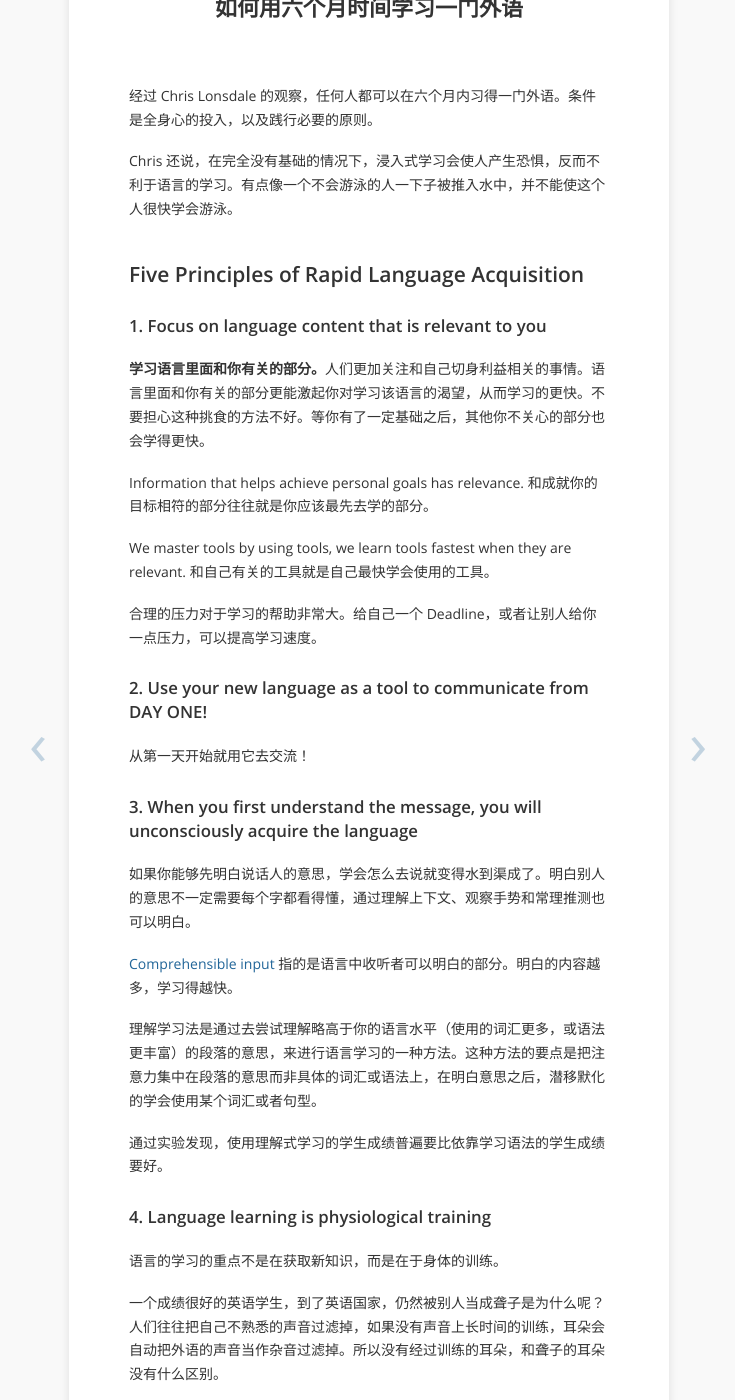
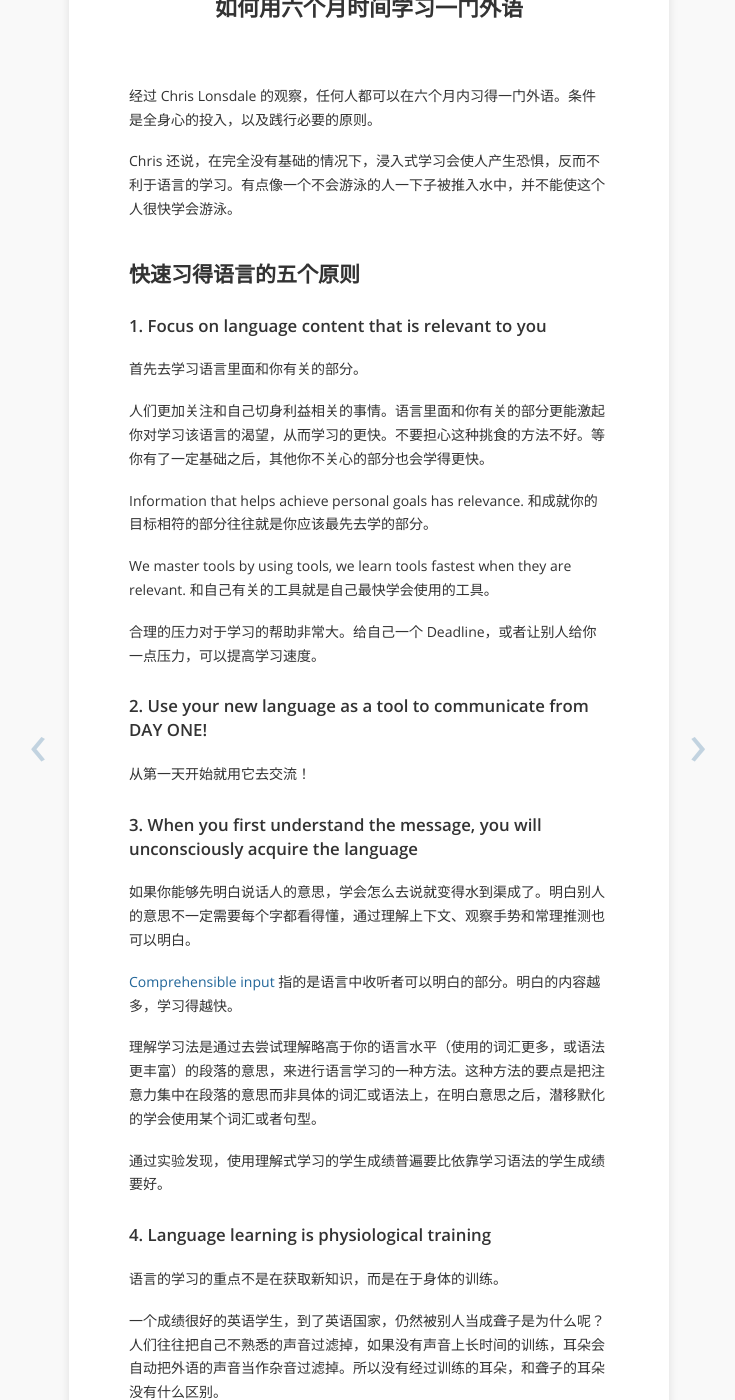
Before and after one commit to yusite/yuzijie, a Jekyll site: the page built from _posts/2015-11-04-learn-any-language-in-6-months.markdown, in a window 1280 px wide and 1400 px high, scrolled down 240 px. Shown: the whole window, without its empty margins (271-1006 px from the left). Built offline with Jekyll 4.4.1, drawn with Linux system fonts in a browser that asks for light colours; some of the changed text lies outside the part shown.

Commit message:
update post

```diff
--- a/_posts/2015-11-04-learn-any-language-in-6-months.markdown
+++ b/_posts/2015-11-04-learn-any-language-in-6-months.markdown
@@ -9,11 +9,13 @@ categories: How-to
 
 Chris 还说，在完全没有基础的情况下，浸入式学习会使人产生恐惧，反而不利于语言的学习。有点像一个不会游泳的人一下子被推入水中，并不能使这个人很快学会游泳。
 
-## Five Principles of Rapid Language Acquisition
+## 快速习得语言的五个原则
 
 ### 1. Focus on language content that is relevant to you
 
-**学习语言里面和你有关的部分。**人们更加关注和自己切身利益相关的事情。语言里面和你有关的部分更能激起你对学习该语言的渴望，从而学习的更快。不要担心这种挑食的方法不好。等你有了一定基础之后，其他你不关心的部分也会学得更快。
+首先去学习语言里面和你有关的部分。
+
+人们更加关注和自己切身利益相关的事情。语言里面和你有关的部分更能激起你对学习该语言的渴望，从而学习的更快。不要担心这种挑食的方法不好。等你有了一定基础之后，其他你不关心的部分也会学得更快。
 
 Information that helps achieve personal goals has relevance. 和成就你的目标相符的部分往往就是你应该最先去学的部分。
 
@@ -49,7 +51,7 @@ Talking takes muscle.
 
 You must learn to tolerate ambiguity. 你必须学会包容歧义、模糊、模棱两可。学习过程中永远会遇到有些听得懂，有些听不懂的情况。
 
-## Seven Actions for rapid language acquisition
+## 快速习得语言的七个行动
 
 ### 1. Listen A LOT
 
```
